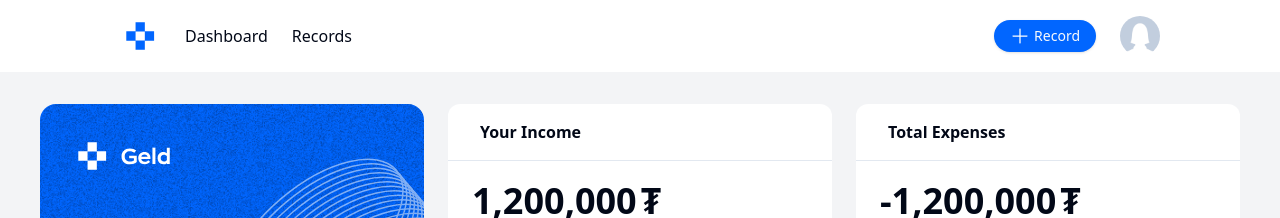
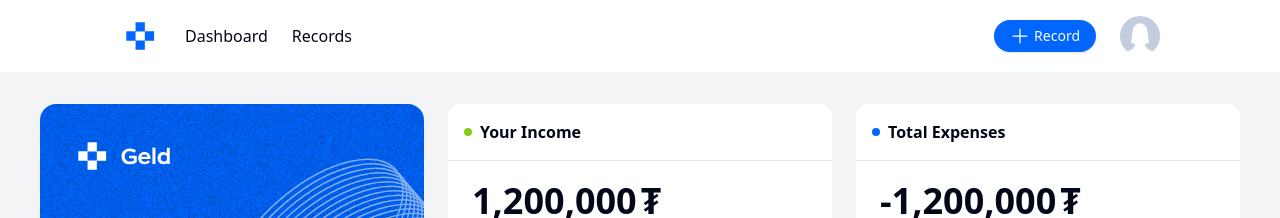
Before and after one commit to STRunit/income-and-expense-tracker, a Next.js app in the folder FE/: page /dashboard in a window 1280 px wide. Shown: the top 218 px of the page. Built offline with nearby package versions, Linux system fonts and the light colour scheme.

Commit message:
Fix dotColor in financeCard

```diff
--- a/FE/src/components/financeCard.jsx
+++ b/FE/src/components/financeCard.jsx
@@ -10,7 +10,7 @@
   return (
     <div className="w-[384px] flex flex-col items-start rounded-xl bg-white">
       <div className="flex items-center self-stretch gap-2 p-4 border-b-[1px]">
-        <div className={`w-2 h-2 rounded-full bg-[${dotColor}]`}></div>
+        <div className={`w-2 h-2 rounded-full ` + dotColor}></div>
         <p className="font-semibold">{label}</p>
       </div>
       <div className="flex flex-col items-start self-stretch gap-4 px-6 pt-5 pb-6">
```
